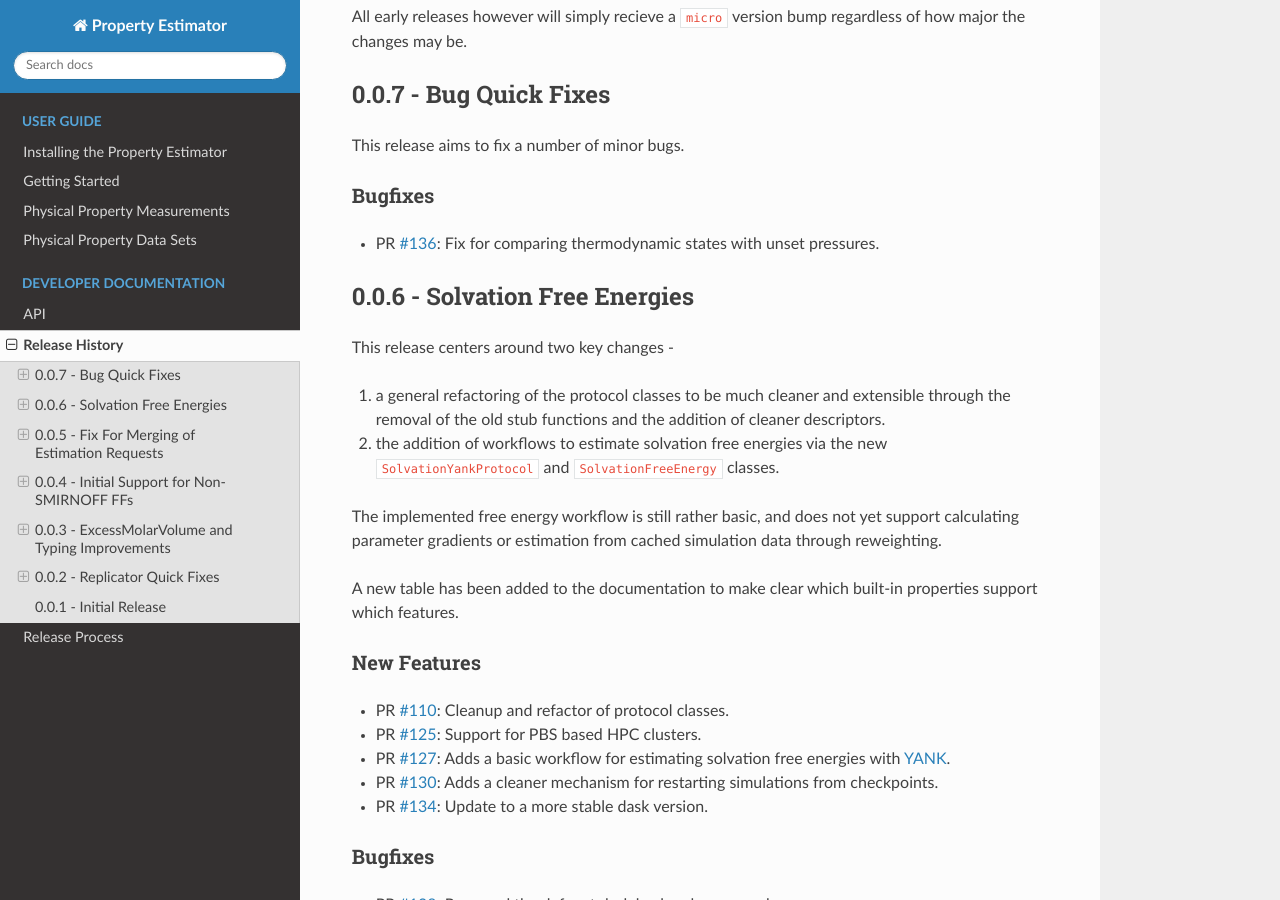
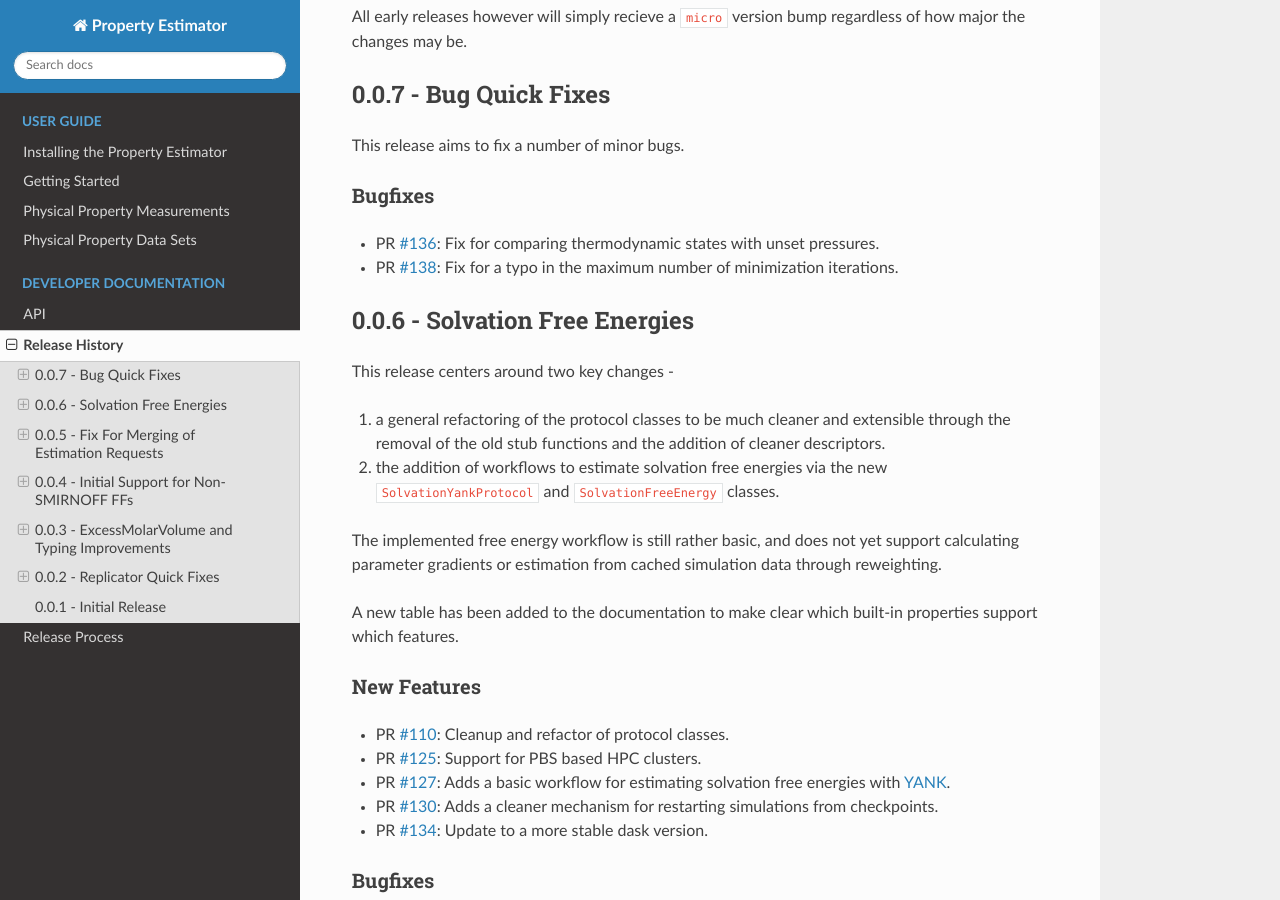
Before and after one commit to openforcefield/openff-evaluator, a Sphinx documentation site: the page built from docs/releasehistory.rst, in a window 1280 px wide and 900 px high, scrolled down 327 px. Built offline with Sphinx 7.4.7 and the Read the Docs theme 2.0.0, drawn with Linux system fonts in a browser that asks for light colours.

Commit message:
Update releasehistory.rst

```diff
--- a/docs/releasehistory.rst
+++ b/docs/releasehistory.rst
@@ -21,6 +21,7 @@ Bugfixes
 """"""""
 
 * PR `#136 <https://github.com/openforcefield/propertyestimator/pull/136>`_: Fix for comparing thermodynamic states with unset pressures.
+* PR `#138 <https://github.com/openforcefield/propertyestimator/pull/138>`_: Fix for a typo in the maximum number of minimization iterations.
 
 
 0.0.6 - Solvation Free Energies
```
